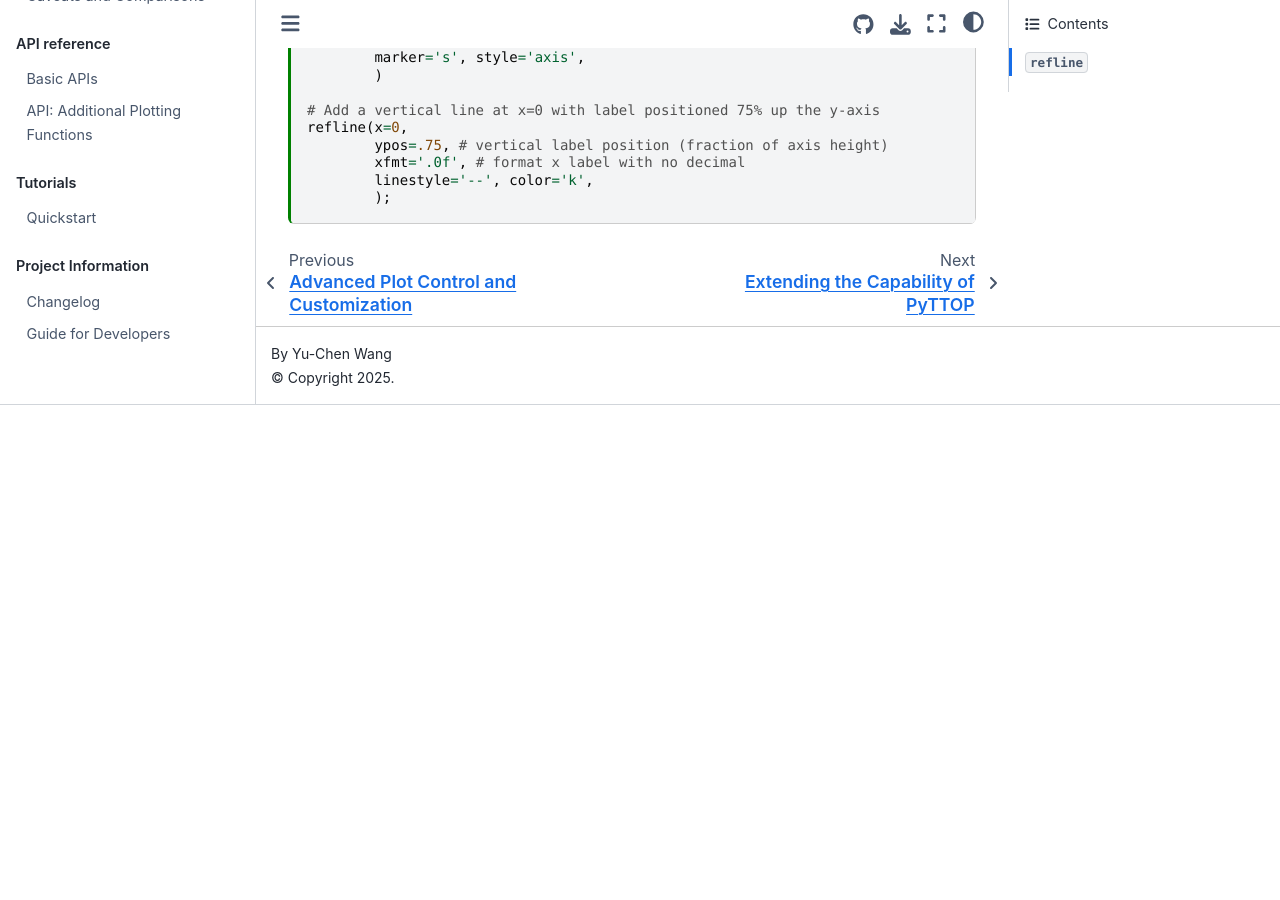
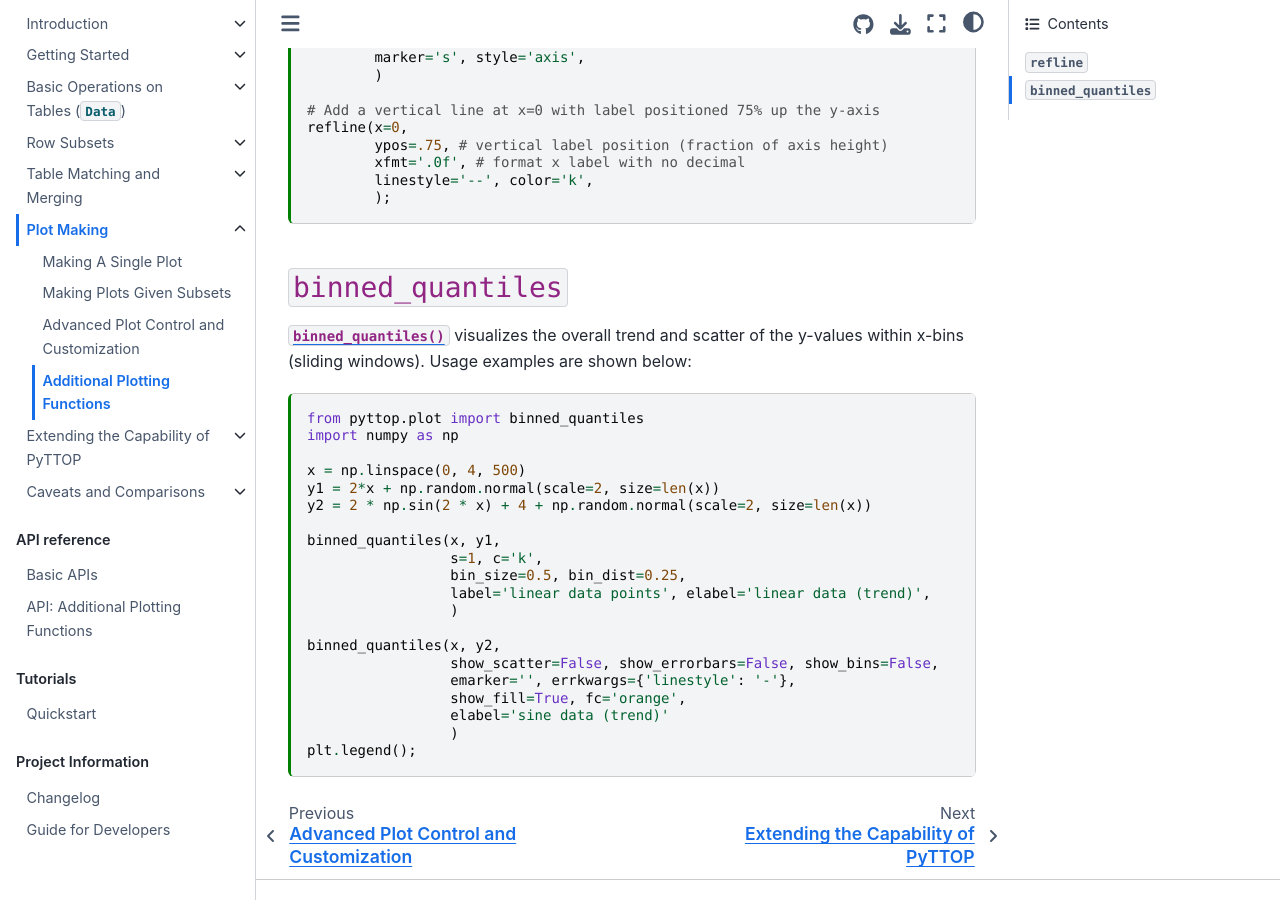
Before and after one commit to ycwang-astro/pyttop-docs, a Jupyter Book: the page built from docs/plot/plot_morefuncs.md, in a window 1280 px wide and 900 px high, scrolled down 614 px. Built offline with Jupyter Book 1.0.4 settings and Sphinx 7.4.7 and the Sphinx Book theme 1.1.4, drawn with Linux system fonts in a browser that asks for light colours; before the commit the page ends 1019 px from its top, so only the background shows below that.

Commit message:
add binned_quantiles()

````diff
--- a/docs/api/plotfuncs.rst
+++ b/docs/api/plotfuncs.rst
@@ -3,3 +3,4 @@ API: Additional Plotting Functions
 Below are additional higher-level plotting functions provided by PyTTOP that offer useful features. You can import them via ``from pyttop.plot import ...``
 
 .. autodata:: pyttop.plot.refline
+.. autodata:: pyttop.plot.binned_quantiles
--- a/docs/plot/plot_morefuncs.md
+++ b/docs/plot/plot_morefuncs.md
@@ -42,3 +42,28 @@ refline(x=0,
         linestyle='--', color='k',
         );
 ```
+
+## `binned_quantiles`
+[`binned_quantiles()`](../api/plotfuncs.rst#pyttop.plot.binned_quantiles) visualizes the overall trend and scatter of the y-values within x-bins (sliding windows). Usage examples are shown below:
+```{code-cell}
+from pyttop.plot import binned_quantiles
+import numpy as np
+
+x = np.linspace(0, 4, 500)
+y1 = 2*x + np.random.normal(scale=2, size=len(x))
+y2 = 2 * np.sin(2 * x) + 4 + np.random.normal(scale=2, size=len(x))
+
+binned_quantiles(x, y1,
+                 s=1, c='k',
+                 bin_size=0.5, bin_dist=0.25,
+                 label='linear data points', elabel='linear data (trend)',
+                 )
+
+binned_quantiles(x, y2,
+                 show_scatter=False, show_errorbars=False, show_bins=False,
+                 emarker='', errkwargs={'linestyle': '-'},
+                 show_fill=True, fc='orange',
+                 elabel='sine data (trend)'
+                 )
+plt.legend();
+```
````
